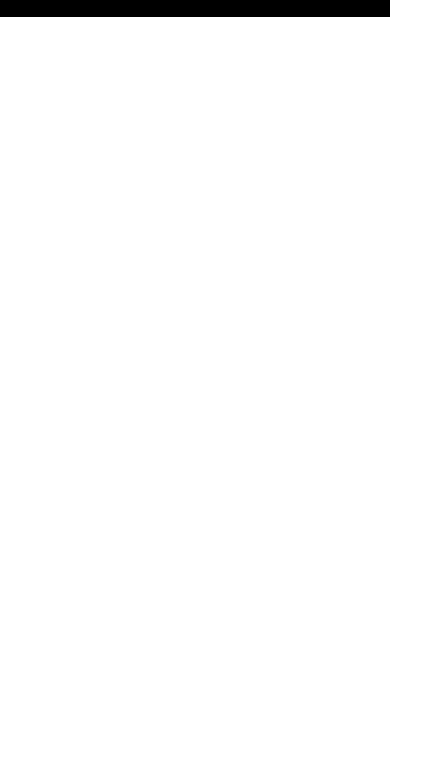
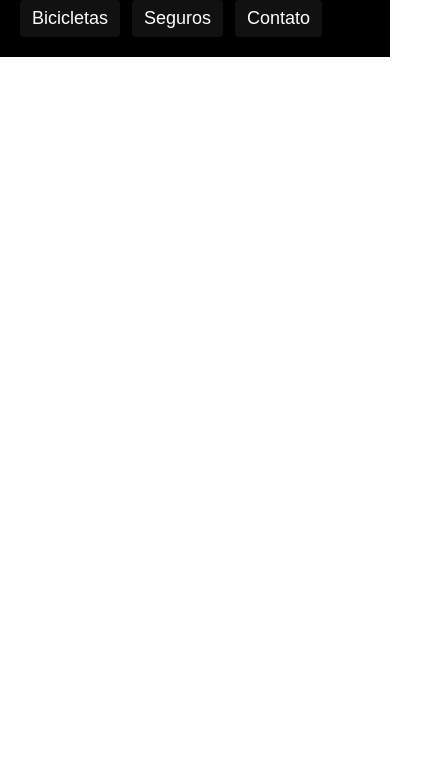
Before and after one commit to phztec/bikcraft-student, a plain HTML site: page index.html in a window 390 px wide. Shown: the part 76-844 px from the top of the page, 442 px wide, since content can reach past the window. Drawn offline with Linux system fonts and the light colour scheme.

Commit message:
header-e-menu-2

```diff
--- a/css/style.css
+++ b/css/style.css
@@ -14,12 +14,18 @@ ul {
   list-style: none;
 }
 
+a {
+  text-decoration: none;
+}
+
 .header-bg {
   background-color: #000000;
 }
 
 .header {
   display: flex;
+  flex-wrap: wrap;
+  gap: 20px;
   justify-content: space-between;
   align-items: center;
   padding: 20px;
@@ -30,6 +36,7 @@ ul {
 
 .header-menu {
   display: flex;
+  flex-wrap: wrap;
   gap: 40px;
 }
 
@@ -38,4 +45,50 @@ ul {
   font-size: 18px;
   color: #ffffff;
   padding: 16px 0px;
+  position: relative;
 }
+
+.header-menu a::after {
+  content: "";
+  display: block;
+  height: 2px;
+  width: 0px;
+  background: #ffffff;
+  margin-top: 4px;
+  transition: 0.3s;
+}
+
+.header-menu a:hover::after {
+  width: 100%;
+  position: absolute;
+}
+
+@media (max-width: 800px) {
+  .header-menu {
+    gap: 20px;
+  }
+
+  .header-menu a {
+    background: #111111;
+    padding: 12px 16px;
+    border-radius: 4px;
+    transition: .3s ease;
+  }
+
+  .header-menu a:hover {
+    background-color: #2e2e2e;
+  }
+
+  .header-menu a::after {
+    display: none;
+}
+
+@media (max-width: 600px) {
+  .header-menu {
+    gap: 12px;
+  }
+
+  .header-menu a {
+    padding: 8px 12px;
+  }
+}
```
